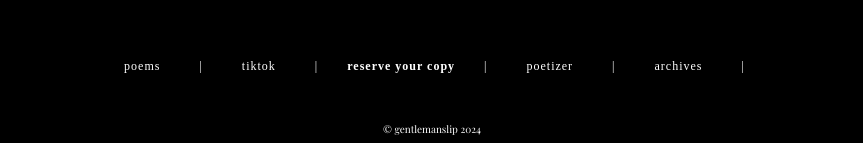
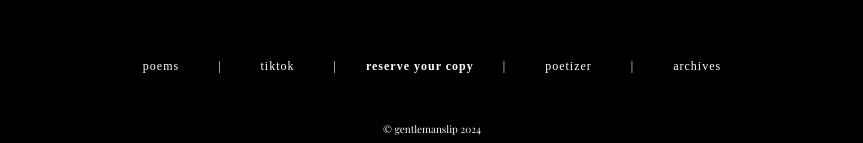
Before and after one commit to stanyfernando/gentlemanslip, a plain HTML site: page index.html in a window 1280 px wide. Shown: the part 522-665 px from the top of the page, without its empty margins (208-1071 px from the left). Drawn offline with nearby package versions, Linux system fonts and the light colour scheme.

Commit message:
Update index.html

```diff
--- a/index.html
+++ b/index.html
@@ -171,9 +171,6 @@
             </li>
           </ul>
         </li>
-        <li>
-          <span>|</span>
-        </li>
     </nav>
     <footer style="margin-top: 20px; text-align: center;">
       <p style="font-size: 10px; margin-top: 8px;">© gentlemanslip 2024</p>
```
